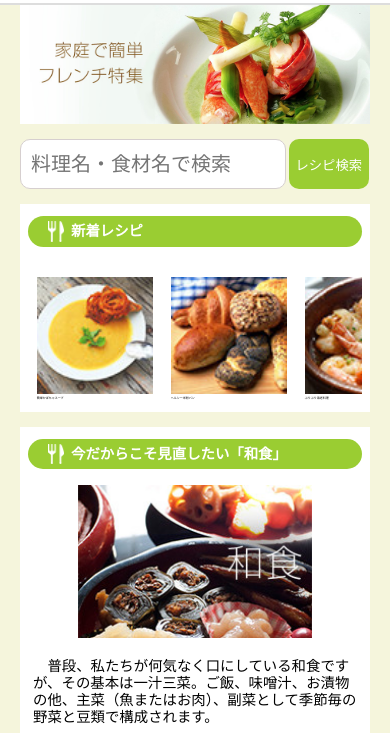
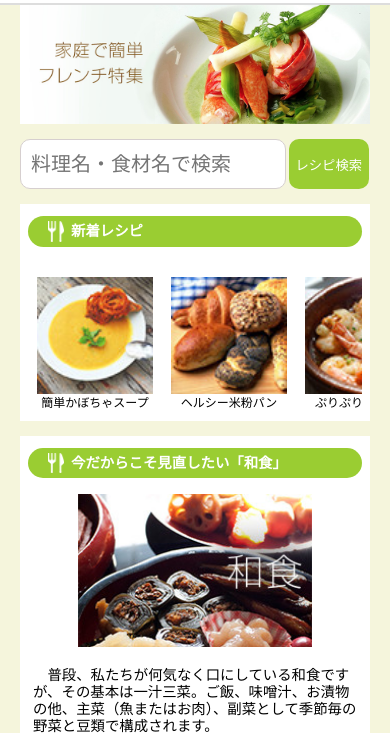
Before and after one commit to ryouto11/portfolio, a plain HTML site: page cook-camp/cookcamp.html in a window 390 px wide. Shown: the part 70-803 px from the top of the page. Drawn offline with nearby package versions, Linux system fonts and the light colour scheme.

Commit message:
cooking responsive

```diff
--- a/cook-camp/css/cookcamp.css
+++ b/cook-camp/css/cookcamp.css
@@ -159,9 +159,9 @@ main{
     opacity: 0.7;
 }
 #main-contents #new-recipes ul li p{
-    font-size: 0.3rem;
+    font-size: 1.2rem;
     margin-top: 3px;
-    white-space: nowrap;
+    text-align: center;
 }
 
 .slick-area {
```
